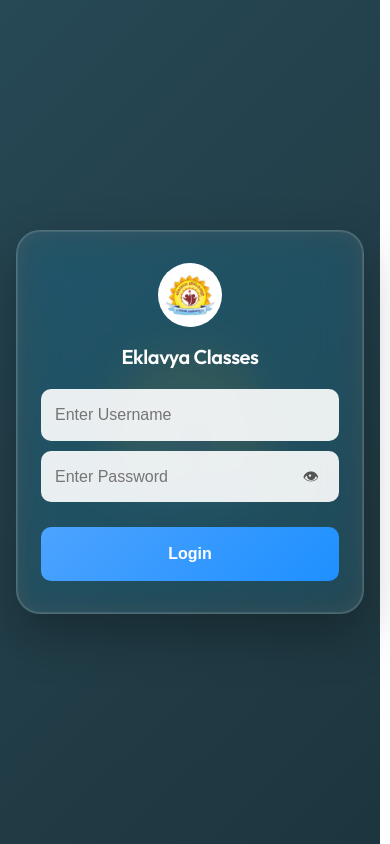
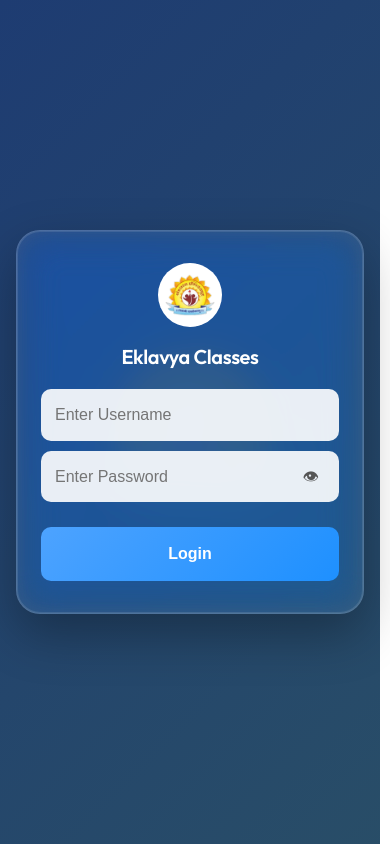
Before and after one commit to Aayushbankar/classes_management_system, a React (Create React App) app: page / in a window 390 px wide. Built offline with nearby package versions, Linux system fonts and the light colour scheme; no server answers.

Commit message:
feat: implement design system with theme-based CSS variables and layout shell

```diff
--- a/src/index.css
+++ b/src/index.css
@@ -159,11 +159,19 @@
    GLOBAL THEME ADAPTATION
    ═══════════════════════════════════════ */
 body {
+  margin: 0;
   background-color: var(--bg);
   color: var(--text);
   font-family: var(--font-main);
+  line-height: 1.6;
+  overflow-x: hidden;
+  overflow-y: auto;
+  height: auto;
+  min-height: 100vh;
   transition: background-color 0.3s ease, color 0.3s ease;
-}
+  -webkit-font-smoothing: antialiased;
+}
+
 
 /* Override Bootstrap Defaults to follow themes */
 .text-muted { color: var(--text-muted) !important; }
@@ -266,15 +274,8 @@
   -webkit-tap-highlight-color: transparent;
 }
 
-body {
-  margin: 0;
-  font-family: var(--font-main);
-  background: var(--bg);
-  color: var(--text);
-  line-height: 1.6;
-  overflow-x: hidden;
-  -webkit-font-smoothing: antialiased;
-}
+
+
 
 h1,
 h2,
--- a/src/login.css
+++ b/src/login.css
@@ -1,13 +1,23 @@
 /* Reset */
-body {
+.login-body {
   margin: 0;
   font-family: "Poppins", sans-serif;
-  background: linear-gradient(-45deg, #0f2027, #203a43, #2c5364, #1e3c72);
-  background-size: 400% 400%;
+  background: linear-gradient(-45deg, #0f2027, #203a43, #2c5364, #1e3c72) !important;
+  background-size: 400% 400% !important;
   animation: gradientBG 15s ease infinite;
   height: 100vh;
   overflow: hidden;
 }
+
+.login-container {
+  height: 100vh;
+  display: flex;
+  justify-content: center;
+  align-items: center;
+  position: relative;
+  perspective: 1000px;
+}
+
 
 @keyframes gradientBG {
   0% {
@@ -21,17 +31,6 @@
   100% {
     background-position: 0% 50%;
   }
-}
-
-/* Container */
-.login-container {
-  height: 100vh;
-  display: flex;
-  justify-content: center;
-  align-items: center;
-  position: relative;
-  perspective: 1000px;
-  /* For 3D effects */
 }
 
 /* 🔥 Watermark (Logo Friendly) */
@@ -171,7 +170,7 @@
 
 /* Responsive */
 @media (max-width: 480px) {
-  body {
+  .login-body {
     overflow: auto;
     height: auto;
     min-height: 100vh;
@@ -183,6 +182,7 @@
     padding: 2rem 1rem;
     padding-top: calc(2rem + env(safe-area-inset-top, 0));
   }
+
 
   .login-card {
     margin: 0;
--- a/src/login.js
+++ b/src/login.js
@@ -1,4 +1,4 @@
-import React, { useState } from "react";
+import React, { useState, useEffect } from "react";
 import "./login.css";
 import logo from "./logo.png";
 import { useNavigate } from "react-router-dom";
@@ -6,6 +6,12 @@
 
 function Login() {
   const navigate = useNavigate();
+
+  useEffect(() => {
+    document.body.classList.add('login-body');
+    return () => document.body.classList.remove('login-body');
+  }, []);
+
 
   const [form, setForm] = useState({
     username: "",
```
